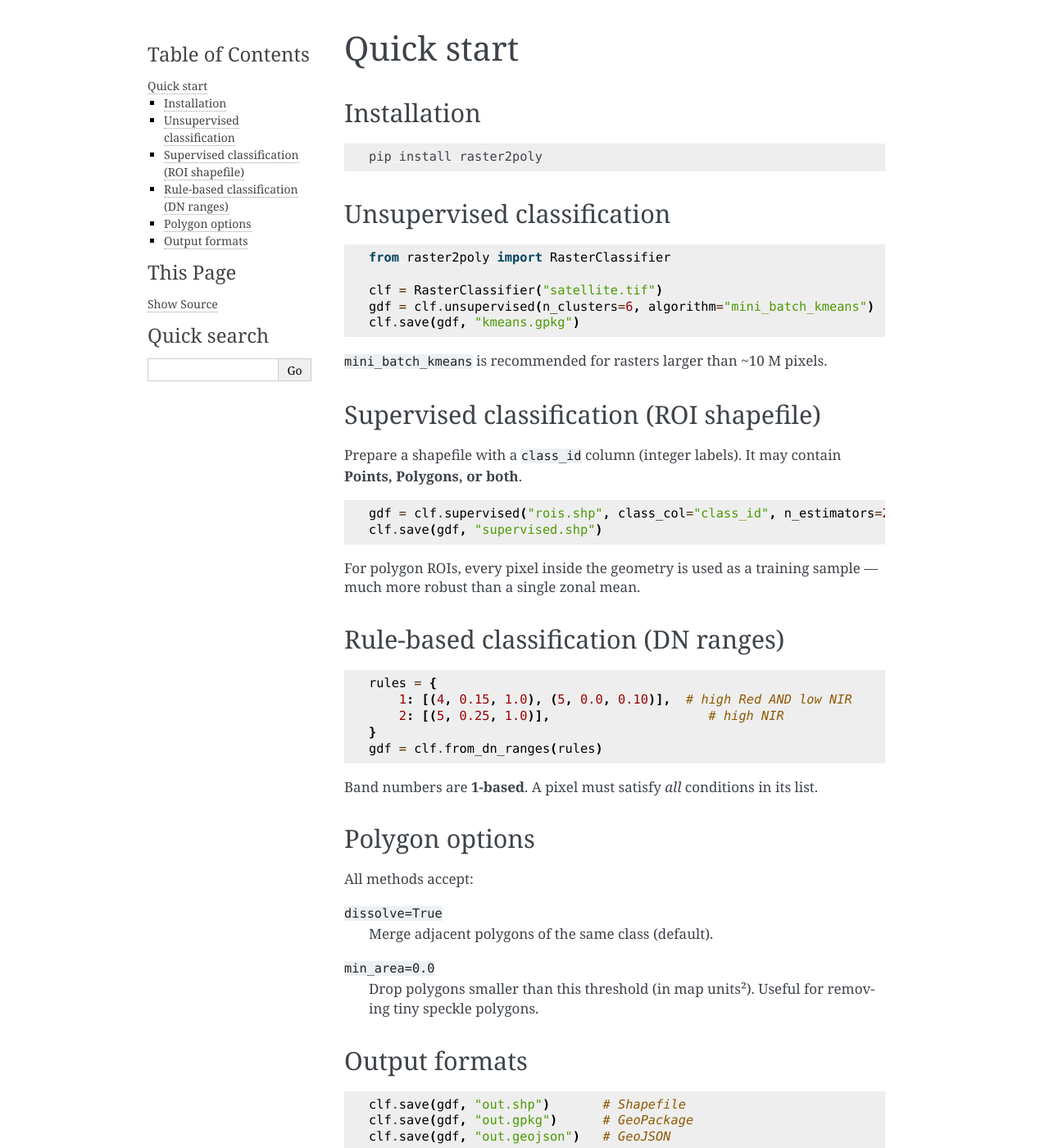
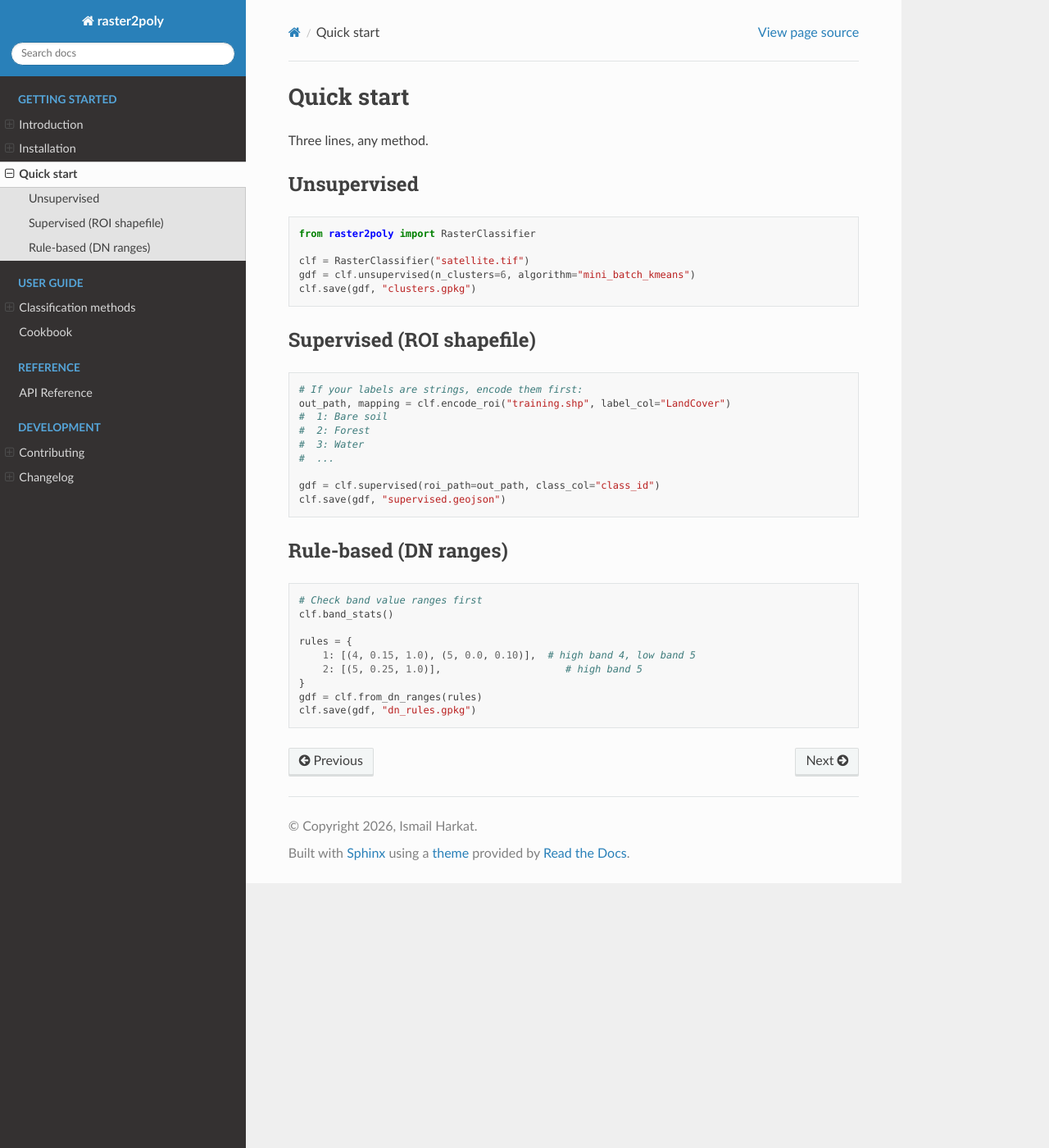
Before and after one commit to geoharkat/raster2poly, a Sphinx documentation site: the page built from docs/source/quickstart.rst, in a window 1280 px wide and 1400 px high. Shown: the whole window at 82% size. Built offline with Sphinx 7.4.7 and the Read the Docs theme 3.1.0, drawn with Linux system fonts in a browser that asks for light colours; pages that are not in the unit, such as notebooks, are missing from menus; some of the changed text lies outside the part shown.

Commit message:
Update Docs

```diff
--- a/docs/requirements.txt
+++ b/docs/requirements.txt
@@ -1,3 +1,6 @@
 sphinx>=7.0
 sphinx-rtd-theme>=2.0
 myst-parser>=2.0
+nbsphinx>=0.9
+pandoc
+ipykernel
--- a/docs/source/api.rst
+++ b/docs/source/api.rst
@@ -1,7 +1,8 @@
 API Reference
 =============
 
-.. automodule:: raster2poly.classifier
+.. autoclass:: raster2poly.RasterClassifier
    :members:
    :undoc-members:
    :show-inheritance:
+   :special-members: __init__
--- a/docs/source/conf.py
+++ b/docs/source/conf.py
@@ -1,28 +1,45 @@
-# Configuration file for the Sphinx documentation builder.
-#
-# For the full list of built-in configuration values, see the documentation:
-# https://www.sphinx-doc.org/en/master/usage/configuration.html
+import os, sys
+sys.path.insert(0, os.path.abspath("../../src"))
 
-# -- Project information -----------------------------------------------------
-# https://www.sphinx-doc.org/en/master/usage/configuration.html#project-information
+project = "raster2poly"
+copyright = "2026, Ismail Harkat"
+author = "Ismail Harkat"
+version = release = "0.1.0"
 
-project = 'Raster2poly'
-copyright = '2026, Ismail Harkat'
-author = 'Ismail Harkat'
-release = '0.1.0'
+extensions = [
+    "sphinx.ext.autodoc",
+    "sphinx.ext.autosummary",
+    "sphinx.ext.napoleon",
+    "sphinx.ext.viewcode",
+    "sphinx.ext.intersphinx",
+    "myst_parser",
+    "nbsphinx",
+]
 
-# -- General configuration ---------------------------------------------------
-# https://www.sphinx-doc.org/en/master/usage/configuration.html#general-configuration
+autosummary_generate = True
+autodoc_typehints = "description"
+autodoc_member_order = "bysource"
+napoleon_numpy_docstring = True
+napoleon_use_param = True
 
-extensions = []
+intersphinx_mapping = {
+    "python": ("https://docs.python.org/3", None),
+    "numpy": ("https://numpy.org/doc/stable/", None),
+    "geopandas": ("https://geopandas.org/en/stable/", None),
+    "sklearn": ("https://scikit-learn.org/stable/", None),
+}
 
-templates_path = ['_templates']
-exclude_patterns = []
+source_suffix = {".rst": "restructuredtext", ".md": "markdown"}
+exclude_patterns = ["_build"]
 
+html_theme = "sphinx_rtd_theme"
+html_theme_options = {
+    "navigation_depth": 3,
+    "collapse_navigation": False,
+}
+html_static_path = []
+html_title = f"{project} {version}"
 
-
-# -- Options for HTML output -------------------------------------------------
-# https://www.sphinx-doc.org/en/master/usage/configuration.html#options-for-html-output
-
-html_theme = 'alabaster'
-html_static_path = ['_static']
+# nbsphinx
+nbsphinx_execute = "never"
+nbsphinx_allow_errors = True
--- a/docs/source/quickstart.rst
+++ b/docs/source/quickstart.rst
@@ -1,16 +1,11 @@
 Quick start
 ===========
 
-Installation
-------------
-
-.. code-block:: bash
-
-   pip install raster2poly
+Three lines, any method.
 
 
-Unsupervised classification
----------------------------
+Unsupervised
+------------
 
 .. code-block:: python
 
@@ -18,59 +13,36 @@ Unsupervised classification
 
    clf = RasterClassifier("satellite.tif")
    gdf = clf.unsupervised(n_clusters=6, algorithm="mini_batch_kmeans")
-   clf.save(gdf, "kmeans.gpkg")
-
-``mini_batch_kmeans`` is recommended for rasters larger than ~10 M pixels.
+   clf.save(gdf, "clusters.gpkg")
 
 
-Supervised classification (ROI shapefile)
------------------------------------------
-
-Prepare a shapefile with a ``class_id`` column (integer labels).
-It may contain **Points, Polygons, or both**.
+Supervised (ROI shapefile)
+--------------------------
 
 .. code-block:: python
 
-   gdf = clf.supervised("rois.shp", class_col="class_id", n_estimators=200)
-   clf.save(gdf, "supervised.shp")
+   # If your labels are strings, encode them first:
+   out_path, mapping = clf.encode_roi("training.shp", label_col="LandCover")
+   #  1: Bare soil
+   #  2: Forest
+   #  3: Water
+   #  ...
 
-For polygon ROIs, every pixel inside the geometry is used as a training
-sample — much more robust than a single zonal mean.
+   gdf = clf.supervised(roi_path=out_path, class_col="class_id")
+   clf.save(gdf, "supervised.geojson")
 
 
-Rule-based classification (DN ranges)
---------------------------------------
+Rule-based (DN ranges)
+-----------------------
 
 .. code-block:: python
 
+   # Check band value ranges first
+   clf.band_stats()
+
    rules = {
-       1: [(4, 0.15, 1.0), (5, 0.0, 0.10)],  # high Red AND low NIR
-       2: [(5, 0.25, 1.0)],                     # high NIR
+       1: [(4, 0.15, 1.0), (5, 0.0, 0.10)],  # high band 4, low band 5
+       2: [(5, 0.25, 1.0)],                     # high band 5
    }
    gdf = clf.from_dn_ranges(rules)
-
-Band numbers are **1-based**.  A pixel must satisfy *all* conditions
-in its list.
-
-
-Polygon options
----------------
-
-All methods accept:
-
-``dissolve=True``
-   Merge adjacent polygons of the same class (default).
-
-``min_area=0.0``
-   Drop polygons smaller than this threshold (in map units²).
-   Useful for removing tiny speckle polygons.
-
-
-Output formats
---------------
-
-.. code-block:: python
-
-   clf.save(gdf, "out.shp")       # Shapefile
-   clf.save(gdf, "out.gpkg")      # GeoPackage
-   clf.save(gdf, "out.geojson")   # GeoJSON
+   clf.save(gdf, "dn_rules.gpkg")
```
Also changed, not shown: docs/source/changelog.rst (added, +17 -0 lines), docs/source/contributing.rst (added, +58 -0 lines), docs/source/cookbook.rst (added, +10 -0 lines), docs/source/index.rst (+50 -10 lines), docs/source/installation.rst (added, +48 -0 lines), docs/source/introduction.rst (added, +74 -0 lines), docs/source/methods.rst (added, +170 -0 lines).
